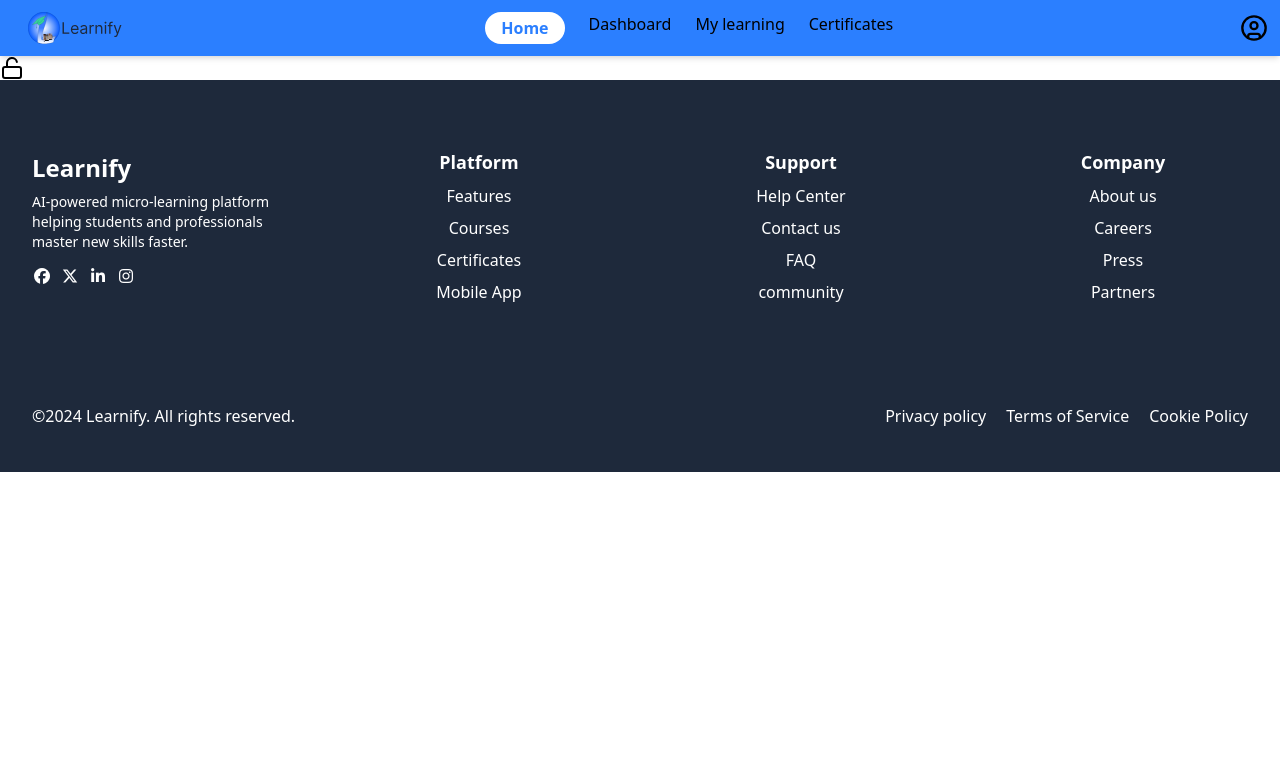
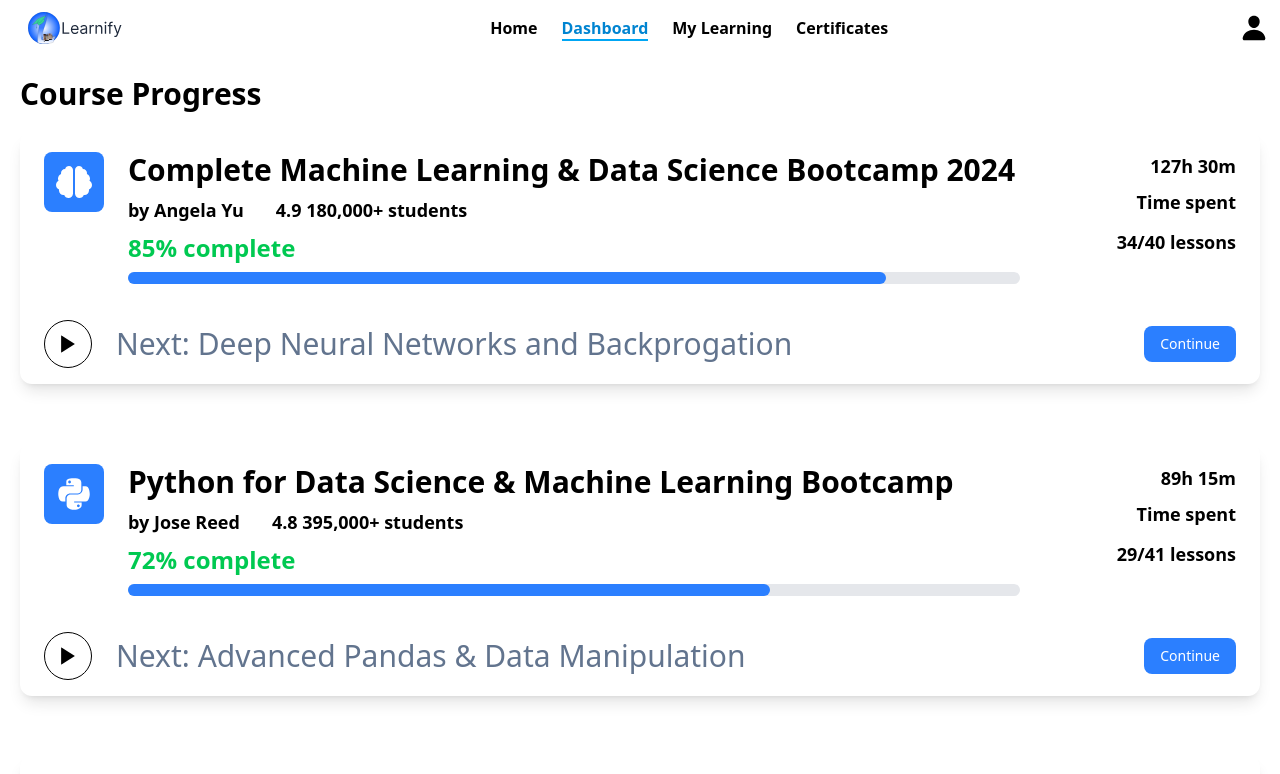
Before and after one commit to webteamaleadvinit-dotcom/learnify, a React (Vite) app: page /dashboard in a window 1280 px wide. Shown: the top 774 px of the page. Built offline with nearby package versions, Linux system fonts and the light colour scheme.

Commit message:
new page

```diff
--- a/src/components/CourseProgress.jsx
+++ b/src/components/CourseProgress.jsx
@@ -1,11 +1,137 @@
 import React from 'react'
+import { FaBrain } from "react-icons/fa";
+import { IoMdPlay } from "react-icons/io";
+import { FaPython } from "react-icons/fa";
+import { IoLogoJavascript } from "react-icons/io";
+import { FaReact } from "react-icons/fa";
+import { AiOutlineConsoleSql } from "react-icons/ai";
+import { FaDocker } from "react-icons/fa";
 
 const CourseProgress = () => {
-  return (
-    <div>
 
-    </div>
-  )
+    const course=[
+        {
+            icon: <FaBrain className="bg-blue-500 text-white rounded-lg p-3"size={60}/>,
+            title:"Complete Machine Learning & Data Science Bootcamp 2024",
+            instructor:"by Angela Yu",
+            rating:"4.9   180,000+ students",
+            students:"85% complete",
+            timeSpent:"127h 30m",
+            progress:"85",
+            completedLessons:"34/40 lessons",
+            nextLesson:"Next: Deep Neural Networks and Backprogation"
+        },
+
+        {
+            icon: <FaPython className="bg-blue-500 text-white rounded-lg p-3"size={60}/>,
+            title:"Python for Data Science & Machine Learning Bootcamp",
+            instructor:"by Jose Reed",
+            rating:"4.8   395,000+ students",
+            students:"72% complete",
+            timeSpent:"89h 15m",
+            progress:"72",
+            completedLessons:"29/41 lessons",
+            nextLesson:"Next: Advanced Pandas & Data Manipulation"
+        },
+
+        {
+            icon: <IoLogoJavascript className="bg-blue-500 text-white rounded-lg p-3"size={60}/>,
+            title:"The Complete JavaScript Course 2024 : From Zero to Expert",
+            instructor:"by Alia Khan",
+            rating:"4.9   670,000+ students",
+            students:"90% complete",
+            timeSpent:"156h 45m",
+            progress:"90",
+            completedLessons:"45/50 lessons",
+            nextLesson:"Next: Advanced ES6+ Features and Async Programming"
+        },
+
+        {
+            icon: <FaReact className="bg-blue-500 text-white rounded-lg p-3"size={60}/>,
+            title:"React - The Complete Guide 2024(incl. React Router & Redux)",
+            instructor:"by Joseph Williams",
+            rating:"4.8   425,000+ students",
+            students:"45% complete",
+            timeSpent:"68h 20m",
+            progress:"45",
+            completedLessons:"18/39 lessons",
+            nextLesson:"Next: Redux Toolkit & State Management Patterns"
+        },
+
+        {
+            icon: <AiOutlineConsoleSql className="bg-blue-500 text-white rounded-lg p-3"size={60}/>,
+            title:"The Complete SQL Bootcamp : Go from Zero to Hero",
+            instructor:"by Lia Baker",
+            rating:"4.7   290,000+ students",
+            students:"63% complete",
+            timeSpent:"45h 10m",
+            progress:"63",
+            completedLessons:"15/24 lessons",
+            nextLesson:"Next: Advanced Joins & Subqueries Optimization"
+        },
+
+        {
+            icon: <FaDocker className="bg-blue-500 text-white rounded-lg p-3"size={60}/>,
+            title:"Docker & Kubernetes : The Complete Guide",
+            instructor:"by Sia Amane",
+            rating:"4.7   110,000+ students",
+            students:"36% complete",
+            timeSpent:"32h 45m",
+            progress:"36",
+            completedLessons:"8/23 lessons",
+            nextLesson:"Next: Container Orchestration with Kubernetes"
+        }
+    ];
+
+      return(
+          <>
+              <section className="w-full px-5 mt-5">
+                <h3 className="text-3xl font-bold">Course Progress</h3>
+                <div className="mt-5">
+                    {/* course info div */}
+                    {
+                        course.map(function(x){
+                            return(
+                                <div className="rounded-xl shadow-lg overflow-hidden mb-15">
+                    <div className="px-4 sm:px-6 py-5 flex flex-col md:flex-row gap-4 md:gap-6">
+                        <div className="flex-shrink-0">{x.icon}</div>
+
+                        <div className="flex-1">
+                            <h4 className="text-lg sm:text-xl md:text-2xl lg:text-3xl font-bold mb-2">{x.title}</h4>
+                            <div className="flex flex-col sm:flex-row sm:items-center sm:gap-8">
+                                <p className="text-sm sm:text-base md:text-lg font-semibold mb-1 sm:mb-0">{x.instructor}</p>
+                                <p className="text-sm sm:text-base md:text-lg font-semibold">{x.rating}</p>
+                            </div>
+                            <p className="text-green-500 text-base sm:text-lg md:text-2xl font-bold mt-2">{x.students}</p>
+                            <div className="w-full bg-gray-200 rounded-full h-2 sm:h-3 mt-2">
+                                <div className="bg-blue-500 h-2 sm:h-3 rounded-full" style={{ width: `${x.progress}%` }}></div>
+                            </div>
+                        </div>
+
+                        <div className="w-full md:w-48 text-left md:text-right mt-3 md:mt-0">
+                            <p className="text-sm sm:text-base md:text-lg font-semibold mb-2">{x.timeSpent}</p>
+                            <p className="text-sm sm:text-base md:text-lg font-semibold">Time spent</p>
+                            <p className="mt-3 text-sm sm:text-base md:text-lg font-bold">{x.completedLessons}</p>
+                        </div>
+                    </div>
+
+                    <div className="px-4 sm:px-6 py-4 flex flex-col md:flex-row items-start md:items-center gap-4 md:gap-6">
+                        <div><IoMdPlay size={28} className="border rounded-full w-10 h-10 sm:w-12 sm:h-12 p-2 sm:p-3"/></div>
+
+                        <div className="w-full">
+                            <p className="text-base sm:text-lg md:text-2xl lg:text-3xl text-slate-500">{x.nextLesson}</p>
+                        </div>
+
+                        <div className="w-full md:w-auto"><button type="button" className="bg-blue-500 text-white text-sm px-4 py-2 rounded-lg hover:bg-blue-600 transition">Continue</button></div>
+                    </div>
+                    </div>
+                            );
+                        })
+                    }
+                </div>
+            </section>
+          </>
+      )
 }
 
 export default CourseProgress
--- a/src/components/LearningProgress.jsx
+++ b/src/components/LearningProgress.jsx
@@ -1,7 +1,8 @@
 import React from 'react'
 
+
 const LearningProgress = () => {
-  return (
+        return (
     <div>
 
     </div>
--- a/src/components/Navbar.jsx
+++ b/src/components/Navbar.jsx
@@ -1,14 +1,13 @@
 import React, { useState } from "react";
-import { UserCircle, Menu, X } from "lucide-react";
+import { Menu, X } from "lucide-react";
+import { IoPerson } from "react-icons/io5";
 
 const Navbar = () => {
-  const [active, setActive] = useState("Home");
+
   const [open, setOpen] = useState(false); // for mobile menu
 
-  const links = ["Home", "Dashboard", "My learning", "Certificates"];
-
   return (
-    <nav className="bg-blue-500 px-3 py-3 shadow-md">
+    <nav className="px-3 py-3">
       <div className="flex items-center justify-between">
         {/* Logo */}
         <div className="flex items-center gap-2 h-8 px-4 md:h-8">
@@ -17,28 +16,31 @@ const Navbar = () => {
 
 
         {/* Desktop Links */}
+
         <ul className="hidden md:flex gap-6">
-          {links.map((link) => (
-            <li key={link}>
-              <button
-                onClick={() => setActive(link)}
-                className={`${
-                  active === link
-                    ? "bg-white text-blue-500 font-semibold px-4 py-1 rounded-full "
-                    : "text-black hover:text-gray-200 "
-                } transition`}
-              >
-                {link}
-              </button>
-            </li>
-          ))}
-        </ul>
+          <li>
+            <a href="/" className={`text-base font-semibold hover:text-sky-600 hover:border-b-2 border-sky-500 ${window.location.pathname === "/" ? "text-sky-600 border-b-2 border-sky-500" : ""}`}>Home</a>
+          </li>
+
+          <li>
+            <a href="/dashboard" className={`text-base font-semibold hover:text-sky-600 hover:border-b-2 border-sky-500 ${window.location.pathname === "/dashboard" ? "text-sky-600 border-b-2 border-sky-500" : ""}`}>Dashboard</a>
+          </li>
+
+          <li>
+            <a href="/learning" className={`text-base font-semibold hover:text-sky-600 hover:border-b-2 border-sky-500 ${window.location.pathname === "/learning" ? "text-sky-600 border-b-2 border-sky-500" : ""}`}>My Learning</a>
+          </li>
+
+          <li>
+            <a href="/certificates" className={`text-base font-semibold hover:text-sky-600 hover:border-b-2 border-sky-500 ${window.location.pathname === "/certificates" ? "text-sky-600 border-b-2 border-sky-500" : ""}`}>Certificates</a>
+          </li>
+</ul>
+
 
         {/* User Icon & Mobile Menu Button */}
         <div className="flex items-center gap-4">
-          <UserCircle size={28} className="text-black" />
+          <IoPerson size={28} className="text-black" />
           <button className="md:hidden" onClick={() => setOpen(!open)}>
-            {open ? <X size={28} className="text-white" /> : <Menu size={28} className="text-white" />}
+            {open ? <X size={28} /> : <Menu size={28}/>}
           </button>
         </div>
       </div>
@@ -46,23 +48,21 @@ const Navbar = () => {
       {/* Mobile Menu */}
       {open && (
         <ul className="flex flex-col gap-4 mt-4 md:hidden">
-          {links.map((link) => (
-            <li key={link}>
-              <button
-                onClick={() => {
-                  setActive(link);
-                  setOpen(false); // close menu on click
-                }}
-                className={`${
-                  active === link
-                    ? "bg-white text-blue-500 font-semibold px-4 py-1 rounded-full"
-                    : "text-white hover:text-gray-200"
-                } transition w-full text-left`}
-              >
-                {link}
-              </button>
-            </li>
-          ))}
+          <li>
+            <a href="/" className={`text-base font-semibold hover:text-sky-600 hover:border-b-2 border-sky-500 ${window.location.pathname === "/" ? "text-sky-600 border-b-2 border-sky-500" : ""}`}>Home</a>
+          </li>
+
+          <li>
+            <a href="/dashboard" className={`text-base font-semibold hover:text-sky-600 hover:border-b-2 border-sky-500 ${window.location.pathname === "/dashboard" ? "text-sky-600 border-b-2 border-sky-500" : ""}`}>Dashboard</a>
+          </li>
+
+          <li>
+            <a href="/learning" className={`text-base font-semibold hover:text-sky-600 hover:border-b-2 border-sky-500 ${window.location.pathname === "/learning" ? "text-sky-600 border-b-2 border-sky-500" : ""}`}>My Learning</a>
+          </li>
+
+          <li>
+            <a href="/certificates" className={`text-base font-semibold hover:text-sky-600 hover:border-b-2 border-sky-500 ${window.location.pathname === "/certificates" ? "text-sky-600 border-b-2 border-sky-500" : ""}`}>Certificates</a>
+          </li>
         </ul>
       )}
     </nav>
--- a/src/components/Readytotranform.jsx
+++ b/src/components/Readytotranform.jsx
@@ -1,5 +1,8 @@
 // src/components/CTAReady.jsx
 import React from "react";
+import { BsFillPersonCheckFill } from "react-icons/bs";
+import { LiaCertificateSolid } from "react-icons/lia";
+import { AiOutlineSafetyCertificate } from "react-icons/ai";
 
 export default function Readytotranform() {
   return (
@@ -19,10 +22,22 @@ export default function Readytotranform() {
             Watch Demo
           </button>
         </div>
-        <div className="text-sm">
-          <span className="mx-2">30-Day Money-Back Guarantee</span> |
-          <span className="mx-2">24/7 Learning Support</span> |
-          <span className="mx-2">Verified Certificates</span>
+
+        <div className="font-semibold text-black flex justify-center gap-4 mb-6">
+            <div className="flex aligns-center gap-2">
+              <AiOutlineSafetyCertificate className="text-green-200" size={20}/>
+              <p>30-Day Money-Back Guarantee</p>
+            </div>
+
+            <div className="flex aligns-center gap-2">
+              <BsFillPersonCheckFill className="text-green-200" size={20}/>
+              <p>24/7 Learning Support</p>
+            </div>
+
+            <div className="flex aligns-center gap-2">
+              <LiaCertificateSolid className="text-green-200" size={20}/>
+              <p>Verified Certificates</p>
+            </div>
         </div>
       </div>
     </section>
```
